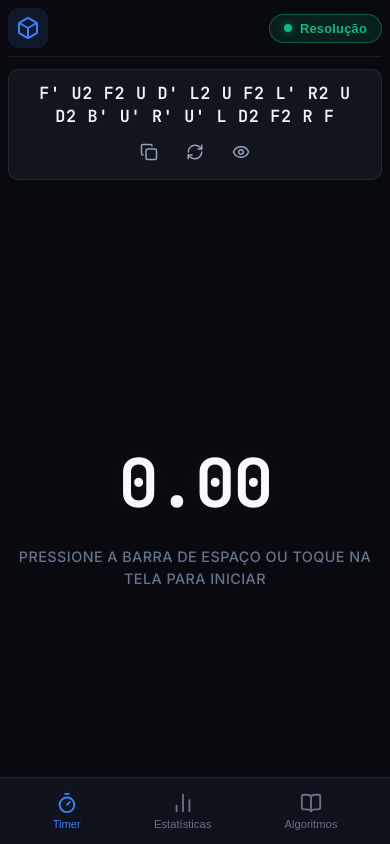
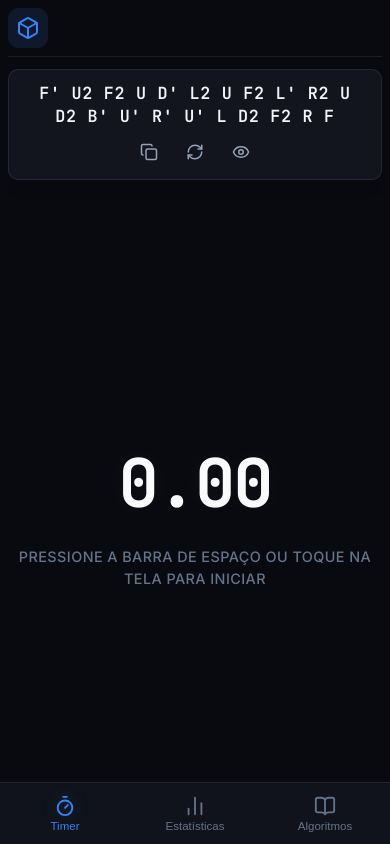
Before and after one commit to AnthonyPDS/CubeTimer, a React (Vite) app: page / in a window 390 px wide. Built offline with nearby package versions, Linux system fonts and the light colour scheme.

Commit message:
Fix PC lever visibility, center mobile bottom nav items, and set full width for stats session selector

```diff
--- a/src/index.css
+++ b/src/index.css
@@ -79,7 +79,7 @@ body {
 
 /* Mobile App Layout Classes */
 .desktop-only { display: flex; }
-.mobile-only { display: none; }
+.mobile-only { display: none !important; }
 .mobile-hidden { }
 .mobile-active { }
 
@@ -200,6 +200,10 @@ body {
 }
 
 /* Session Selector Bar */
+.session-bar-wrapper {
+  width: 100%;
+}
+
 .session-selector-bar {
   display: flex;
   justify-content: space-between;
@@ -210,6 +214,7 @@ body {
   border: 1px solid var(--border-color);
   flex-wrap: wrap;
   gap: 12px;
+  width: 100%;
 }
 
 .session-controls,
@@ -1558,27 +1563,30 @@ body {
     bottom: 0;
     left: 0;
     right: 0;
-    background-color: rgba(18, 21, 30, 0.85);
-    backdrop-filter: blur(12px);
-    -webkit-backdrop-filter: blur(12px);
+    background-color: rgba(18, 21, 30, 0.88);
+    backdrop-filter: blur(16px);
+    -webkit-backdrop-filter: blur(16px);
     border-top: 1px solid var(--border-color);
-    padding: 8px 16px;
+    padding: 6px 0;
+    align-items: center;
     justify-content: space-around;
     z-index: 100;
-    padding-bottom: calc(8px + env(safe-area-inset-bottom, 0px));
+    padding-bottom: calc(6px + env(safe-area-inset-bottom, 0px));
   }
 
   .bottom-nav-item {
+    flex: 1;
+    display: flex;
+    flex-direction: column;
+    align-items: center;
+    justify-content: center;
     background: transparent;
     border: none;
     color: var(--text-muted);
-    display: flex;
-    flex-direction: column;
-    align-items: center;
-    gap: 4px;
-    font-size: 0.7rem;
+    gap: 3px;
+    font-size: 0.72rem;
     font-weight: 500;
-    padding: 6px 12px;
+    padding: 6px 0;
     border-radius: 8px;
     cursor: pointer;
     transition: all var(--transition-fast);
```
